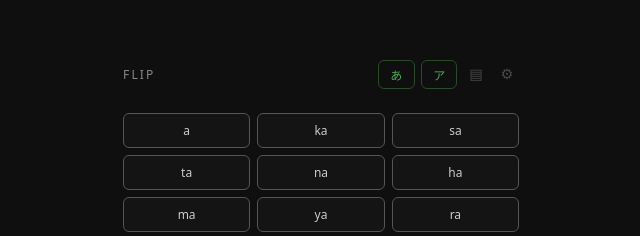
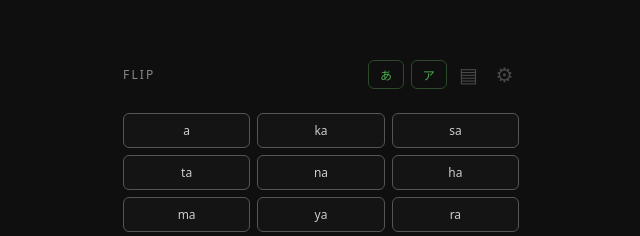
Before and after one commit to georgeke3/anamata, a plain HTML site: page index.html in a window 1280 px wide. Shown: the part 173-409 px from the top of the page, 319-959 px from the left. Drawn offline with Linux system fonts and the light colour scheme; a web font is replaced by a local one.

Commit message:
Increase gear icon size from .9rem to 1.25rem
Co-Authored-By: Claude Sonnet 4.6 <noreply@anthropic.com>

```diff
--- a/css/style.css
+++ b/css/style.css
@@ -149,7 +149,7 @@ h2 { font-size: .75rem; font-weight: 400; letter-spacing: .18em; color: #888; }
 
 /* home header */
 .home-hdr { display: flex; justify-content: space-between; align-items: center; width: 100%; }
-.btn-gear         { background: transparent; border: none; cursor: pointer; padding: .25rem .35rem; transition: color .12s, opacity .1s; color: #484848; letter-spacing: 0; font-size: .9rem; line-height: 1; display: flex; align-items: center; justify-content: center; }
+.btn-gear         { background: transparent; border: none; cursor: pointer; padding: .25rem .35rem; transition: color .12s, opacity .1s; color: #484848; letter-spacing: 0; font-size: 1.25rem; line-height: 1; display: flex; align-items: center; justify-content: center; }
 .btn-gear:hover   { color: #666; }
 .btn-gear:active  { opacity: .6; }
 
```
